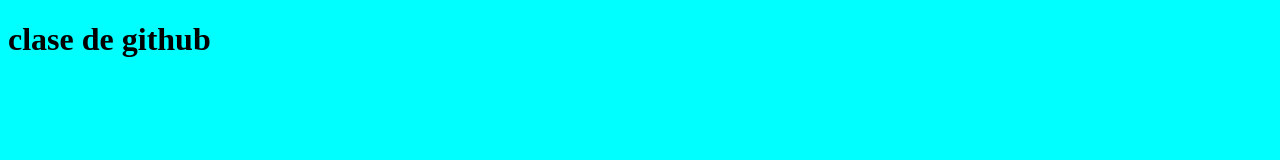
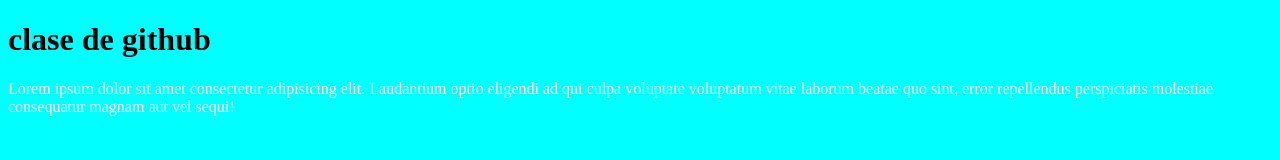
Before and after one commit to ricardogomez1986/pruebauno, a plain HTML site: page index.html in a window 1280 px wide. Drawn offline with Linux system fonts and the light colour scheme.

Commit message:
segundo commit

```diff
--- a/estilos.css
+++ b/estilos.css
@@ -1,3 +1,7 @@
 body{
     background-color: aqua;
 }
+
+p{
+    color: white;
+}
--- a/index.html
+++ b/index.html
@@ -9,5 +9,6 @@
 </head>
 <body>
     <h1>clase de github</h1>
+    <p>Lorem ipsum dolor sit amet consectetur adipisicing elit. Laudantium optio eligendi ad qui culpa voluptate voluptatum vitae laborum beatae quo sint, error repellendus perspiciatis molestiae consequatur magnam aut vel sequi!</p>
 </body>
 </html>
```
